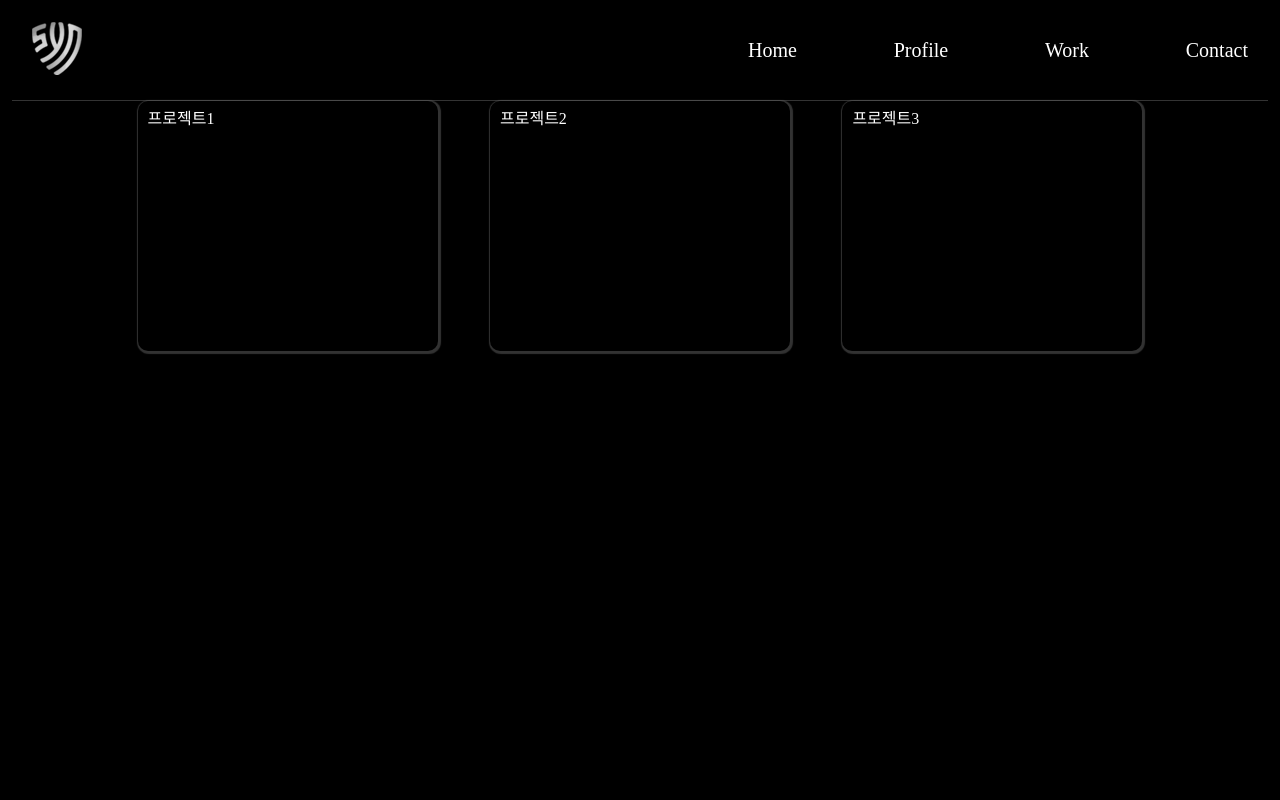
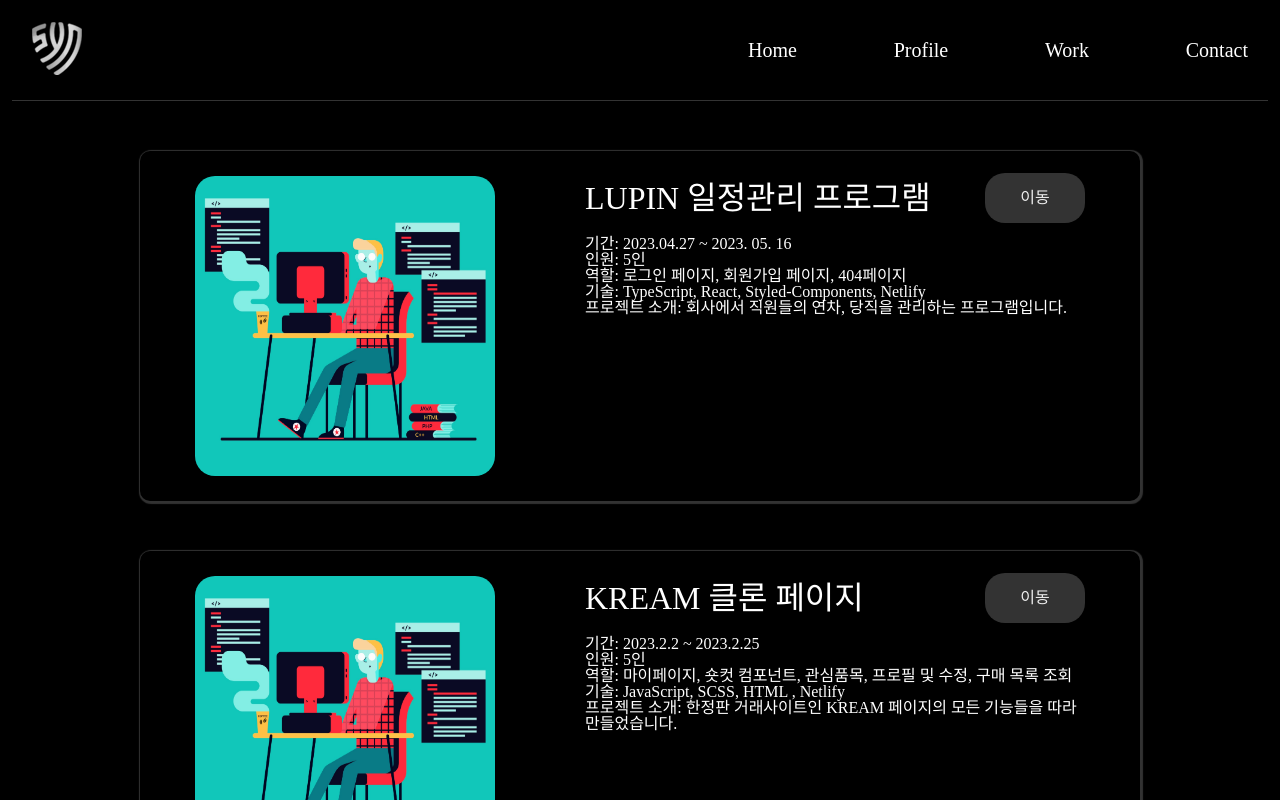
Before and after one commit to yong8048/portfolio, a React (Vite) app: page /work in a window 1280 px wide. Shown: the top 800 px of the page. Built offline with nearby package versions, Linux system fonts and the light colour scheme.

Commit message:
feat: profile, work 수정

```diff
--- a/src/components/Profile/index.tsx
+++ b/src/components/Profile/index.tsx
@@ -26,14 +26,9 @@
             <S.ProfileH1>한마디 적어볼게~</S.ProfileH1>
             <S.ProfileHistory>
               <S.ProfileH2>History</S.ProfileH2>
-              <S.ProfileP>2014 시온고등학교 졸업</S.ProfileP>
-              <S.ProfileP>2017 숭실대학교 주최 IT전문과정 수료(C)</S.ProfileP>
-              <S.ProfileP>2019 KISE 청년취업아카데미 수료</S.ProfileP>
-              <S.ProfileP>2020 호서대학교 정보통신공학과 졸업</S.ProfileP>
-              <S.ProfileP>2020 숭실대학교 주최 IT전문과정 수료(C++)</S.ProfileP>
-              <S.ProfileP>2020 모블교육센터 SW개발과정 수료</S.ProfileP>
-              <S.ProfileP>2021 MVTech 비전제어팀 재직</S.ProfileP>
-              <S.ProfileP>2023 패스트캠퍼스 프론트엔드과정 수료</S.ProfileP>
+              {User.historyList.map((list, index) => (
+                <S.ProfileP key={index}>{list}</S.ProfileP>
+              ))}
             </S.ProfileHistory>
           </div>
           <S.ProfileSkills>
--- a/src/components/Work/index.tsx
+++ b/src/components/Work/index.tsx
@@ -1,18 +1,30 @@
-import { WorkProject, ProjectContainer } from './styles';
+import User from '../../data/user';
+
+import * as S from './styles';
 
 const Work = () => {
   return (
-    <WorkProject>
-      <ProjectContainer>
-        <p>프로젝트1</p>
-      </ProjectContainer>
-      <ProjectContainer>
-        <p>프로젝트2</p>
-      </ProjectContainer>
-      <ProjectContainer>
-        <p>프로젝트3</p>
-      </ProjectContainer>
-    </WorkProject>
+    <S.WorkProject>
+      {User.project.map((list) => (
+        <S.ProjectContainer>
+          <img src='/assets/home.jpg' alt='projectImg' width={'200px'} />
+
+          <S.ProjectDes>
+            <S.ProjectDesTop>
+              <h1>{list.title}</h1>
+              <button>이동</button>
+            </S.ProjectDesTop>
+            <S.ProjectDesBottom>
+              <p>기간: {list.period}</p>
+              <p>인원: {list.person}</p>
+              <p>역할: {list.position}</p>
+              <p>기술: {list.skills}</p>
+              <p>프로젝트 소개: {list.description}</p>
+            </S.ProjectDesBottom>
+          </S.ProjectDes>
+        </S.ProjectContainer>
+      ))}
+    </S.WorkProject>
   );
 };
 
--- a/src/components/Work/styles.ts
+++ b/src/components/Work/styles.ts
@@ -2,18 +2,49 @@
 
 export const WorkProject = styled.div`
   display: flex;
+  flex-direction: column;
   width: 80%;
-  margin: 0 auto;
-  justify-content: space-between;
+  margin: 50px auto;
+  gap: 50px;
 `;
 export const ProjectContainer = styled.div`
-  width: 300px;
-  height: 250px;
+  display: flex;
+  justify-content: space-around;
+  width: 1000px;
+  height: 350px;
+  align-items: center;
+  margin: 0 auto;
   border-radius: 10px;
   padding: 10px;
   box-shadow: 1px 1px 1px 2px rgba(100, 100, 100, 0.5);
   transition-duration: 100ms;
+
   &:hover {
     box-shadow: 1px 1px 1px 4px rgba(100, 100, 100, 0.5);
   }
+  img {
+    border-radius: 20px;
+    width: 300px;
+    height: 300px;
+  }
+  button {
+    border-radius: 20px;
+    color: #eee;
+    background-color: #333;
+    width: 100px;
+    height: 50px;
+  }
 `;
+
+export const ProjectImg = styled.img``;
+export const ProjectDes = styled.div`
+  height: 100%;
+`;
+export const ProjectDesTop = styled.div`
+  display: flex;
+  justify-content: space-between;
+  align-items: center;
+`;
+export const ProjectDesBottom = styled.div`
+  width: 500px;
+`;
--- a/src/data/user.ts
+++ b/src/data/user.ts
@@ -13,22 +13,34 @@
 
   project: [
     {
-      title: 'project1',
-      description: '설명',
+      title: 'LUPIN 일정관리 프로그램',
+      description: '회사에서 직원들의 연차, 당직을 관리하는 프로그램입니다. ',
+      position: '로그인 페이지, 회원가입 페이지, 404페이지',
+      person: '5인',
+      period: '2023.04.27 ~ 2023. 05. 16',
+      skills: 'TypeScript, React, Styled-Components, Netlify',
       logo: '사진',
-      link: '링크'
+      link: 'https://github.com/MiniTeam-5/MiniProject-FE'
     },
     {
-      title: 'project2',
-      description: '설명',
+      title: 'KREAM 클론 페이지',
+      description: '한정판 거래사이트인 KREAM 페이지의 모든 기능들을 따라 만들었습니다. ',
+      position: '마이페이지, 숏컷 컴포넌트, 관심품목, 프로필 및 수정, 구매 목록 조회',
+      person: '5인',
+      period: '2023.2.2 ~ 2023.2.25',
+      skills: 'JavaScript, SCSS, HTML , Netlify',
       logo: '사진',
-      link: '링크'
+      link: 'https://github.com/team-project7/KDT4-M4public/tree/KDT4_Team7'
     },
     {
-      title: 'project3',
-      description: '설명',
+      title: 'LUPIN 일정관리 프로그램',
+      description: '회사에서 직원들의 연차, 당직을 관리하는 프로그램입니다. ',
+      position: '로그인 페이지, 회원가입 페이지, 404페이지',
+      person: '5인',
+      period: '2023.04.27 ~ 2023. 05. 16',
+      skills: 'TypeScript, React, Styled-Components, Redux-Toolkit, Netlify',
       logo: '사진',
-      link: '링크'
+      link: 'https://github.com/MiniTeam-5/MiniProject-FE'
     }
   ],
 
@@ -40,6 +52,17 @@
     '/assets/skill_icon_05.png',
     '/assets/skill_icon_06.png',
     '/assets/skill_icon_07.png'
+  ],
+
+  historyList: [
+    '2014 시온고등학교 졸업',
+    '2017 숭실대학교 주최 IT전문과정 수료(C)',
+    '2019 KISE 청년취업아카데미 수료',
+    '2020 호서대학교 정보통신공학과 졸업',
+    '2020 숭실대학교 주최 IT전문과정 수료(C++)',
+    '2020 모블교육센터 SW개발과정 수료',
+    '2021 MVTech 비전제어팀 재직',
+    '2023 패스트캠퍼스 프론트엔드과정 수료'
   ]
 };
 
```
